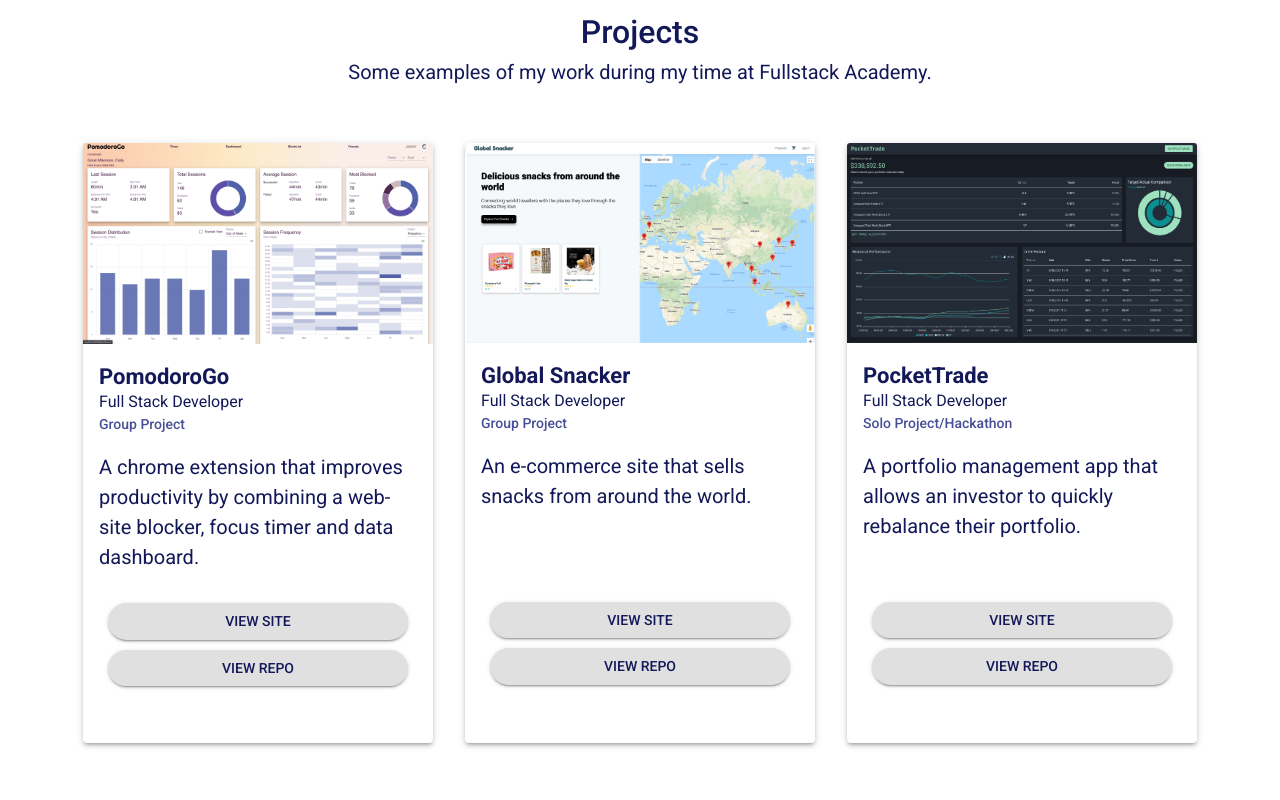
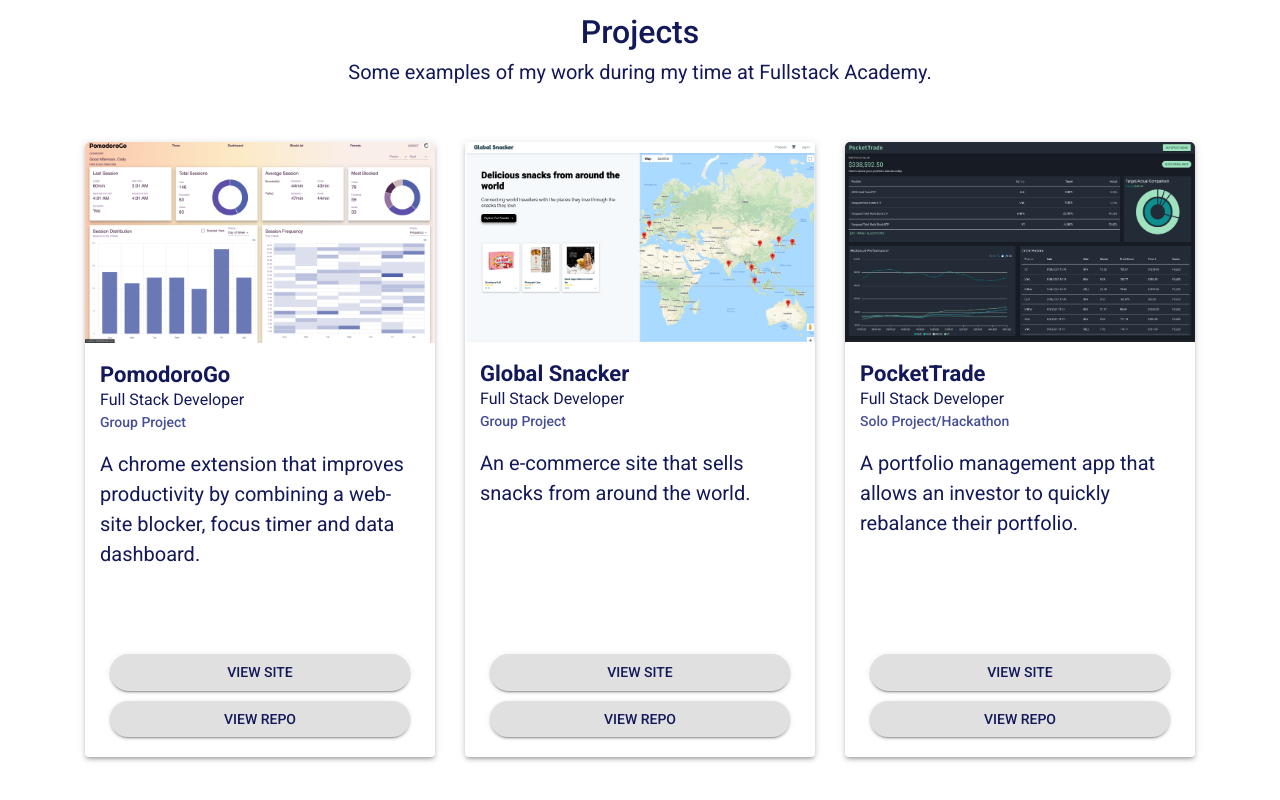
Before and after one commit to rfmcmillan/portfolio, a React app: page / in a window 1280 px wide. Shown: the part 2485-3285 px from the top of the page. Built offline with nearby package versions, Linux system fonts and the light colour scheme.

Commit message:
styled buttons

```diff
--- a/client/components/Projects/ProjectCard/index.js
+++ b/client/components/Projects/ProjectCard/index.js
@@ -2,6 +2,7 @@ import React, { useState, useEffect } from 'react';
 import {
   Box,
   Button,
+  Grid,
   List,
   Link,
   Paper,
@@ -21,18 +22,15 @@ const ProjectCard = ({ project }) => {
       margin: 5,
       width: 300,
     },
-    card: {
-      height: 600,
-      justifyContent: 'space-between',
-    },
+    contain: { height: '100%' },
     description: { fontSize: 20, minHeight: 130 },
-    image: { width: '100%', borderRadius: '.2em .2em 0em 0em', minHeight: 200 },
-    root: { width: 350, margin: '1rem' },
-    skillList: { width: 225, height: 430, margin: '10px 0px 20px 0px ' },
+    image: { width: '100%', borderRadius: '5px 5px 0px 0px', minHeight: 200 },
+    root: { width: 350, height: 600, margin: 15, paddingBottom: 15 },
+    skillList: { width: 225, margin: '10px 0px 20px 0px ' },
     stackTitle: { fontSize: 20, textAlign: 'center' },
-    text: { margin: '1rem' },
+    text: { margin: 15 },
     title: { fontSize: 22, fontWeight: 600 },
-    type: { marginBottom: '1rem', color: theme.palette.text.secondary },
+    type: { marginBottom: 15, color: theme.palette.text.secondary },
   });
   const classes = useStyles({ button: { height: 20, width: 20 } });
 
@@ -51,9 +49,15 @@ const ProjectCard = ({ project }) => {
         setShowSkills(false);
       }}
     >
+      <Grid
+        className={classes.contain}
+        container
+        direction="column"
+        justifyContent="space-between"
+      >
         {!showSkills ? (
           // <Fade appear={true} in={true} timeout={800}>
-        <Box className={classes.card}>
+          <Box>
             <img
               className={classes.image}
               src={project.image}
@@ -74,34 +78,10 @@ const ProjectCard = ({ project }) => {
                 {project.description}
               </Typography>
             </Box>
-          {project.buttons && (
-            <Box
-              sx={{
-                display: 'flex',
-                flexDirection: 'column',
-                alignItems: 'center',
-              }}
-            >
-              {project.buttons.map((button, index) => (
-                <Button
-                  className={classes.button}
-                  variant="contained"
-                  href={button.link}
-                  target="_blank"
-                  rel="noopener noreferrer"
-                  key={index}
-                  onFocus={() => setFlip(true)}
-                >
-                  {button.text}
-                </Button>
-              ))}
-            </Box>
-          )}
           </Box>
         ) : (
           /* </Fade> */
           <Fade appear={true} in={true} timeout={800}>
-          <Box className={classes.card}>
             <Box
               sx={{
                 display: 'flex',
@@ -124,14 +104,10 @@ const ProjectCard = ({ project }) => {
                 ))}
               </Box>
             </Box>
+          </Fade>
+        )}
         {project.buttons && (
-              <Box
-                sx={{
-                  display: 'flex',
-                  flexDirection: 'column',
-                  alignItems: 'center',
-                }}
-              >
+          <Grid item container direction="column" alignItems="center">
             {project.buttons.map((button, index) => (
               <Button
                 className={classes.button}
@@ -145,11 +121,9 @@ const ProjectCard = ({ project }) => {
                 {button.text}
               </Button>
             ))}
-              </Box>
+          </Grid>
         )}
-          </Box>
-        </Fade>
-      )}
+      </Grid>
     </Paper>
   );
 };
```
Lines whose indentation alone changed are shown as unchanged.
